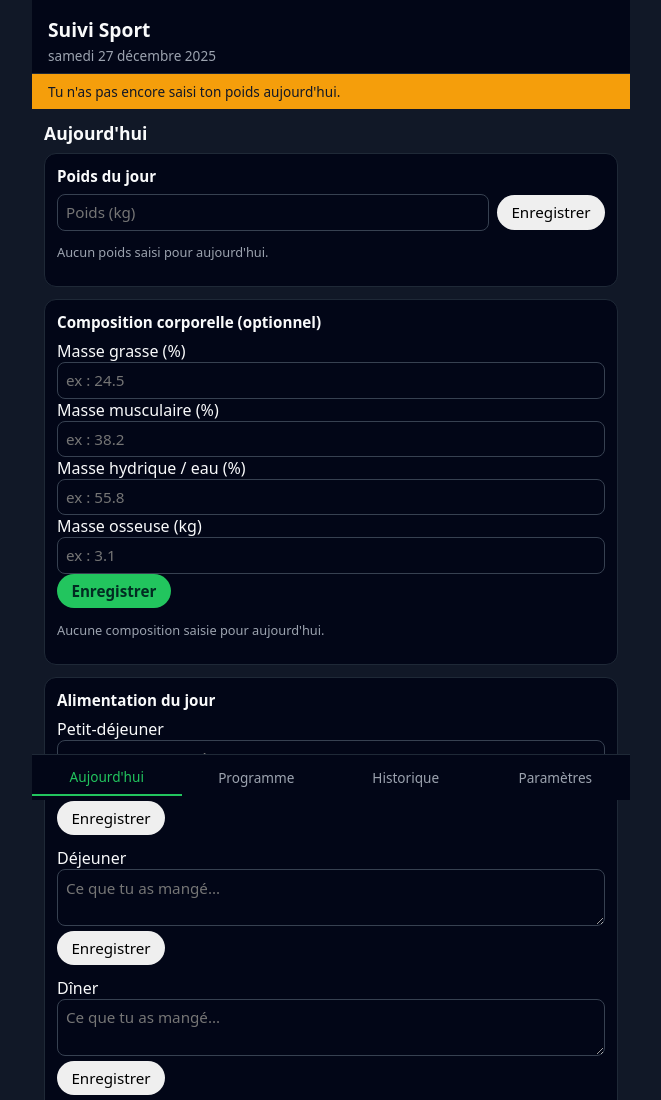
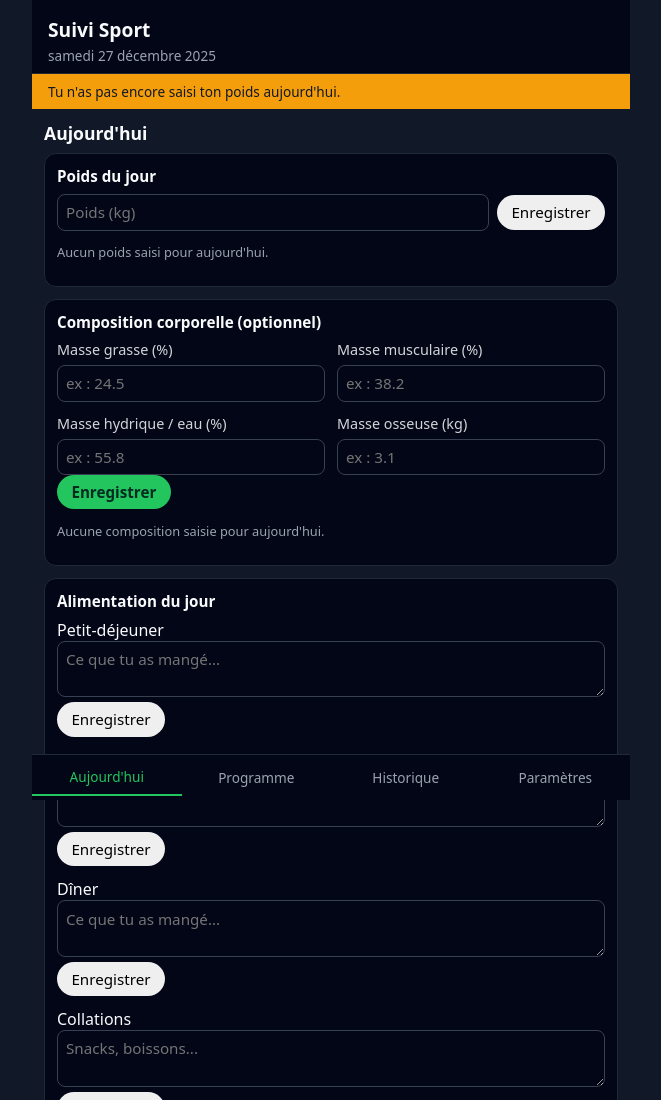
Before and after one commit to Klintamore/Suivi-sport-app, a plain HTML site: page index.html in a window 1280 px wide. Shown: the top 1100 px of the page, without its empty margins (309-970 px from the left). Drawn offline with nearby package versions, Linux system fonts and the light colour scheme.

Commit message:
Update style.css

```diff
--- a/style.css
+++ b/style.css
@@ -368,3 +368,18 @@ body.light-theme .modal-content {
   background: #ffffff;
   border-color: #e5e7eb;
 }
+
+.grid-2{
+  display:grid;
+  grid-template-columns:1fr 1fr;
+  gap:12px;
+}
+@media (max-width:700px){
+  .grid-2{ grid-template-columns:1fr; }
+}
+.field label{
+  display:block;
+  margin-bottom:6px;
+  font-size:0.9rem;
+  opacity:0.85;
+}
```
